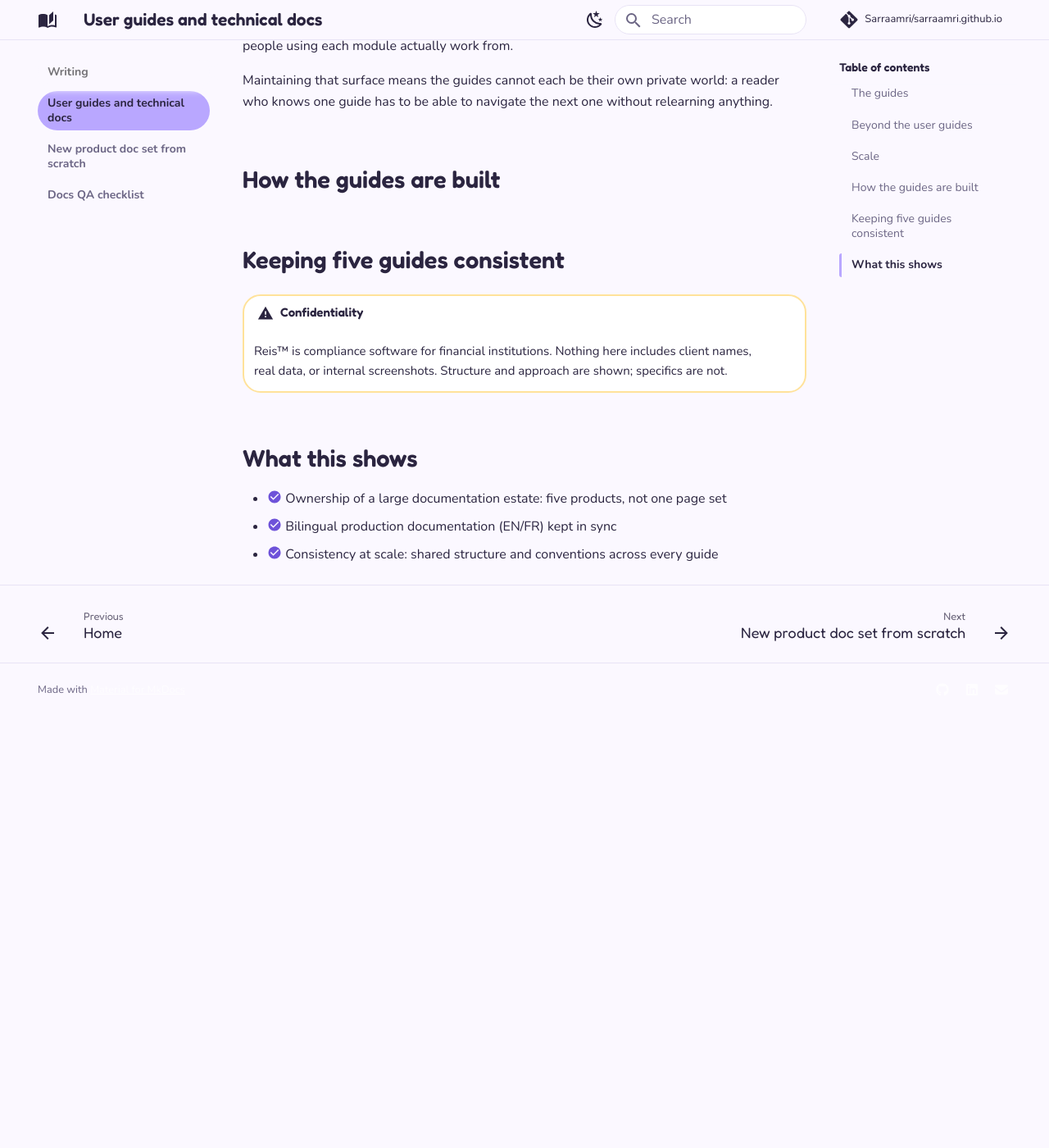
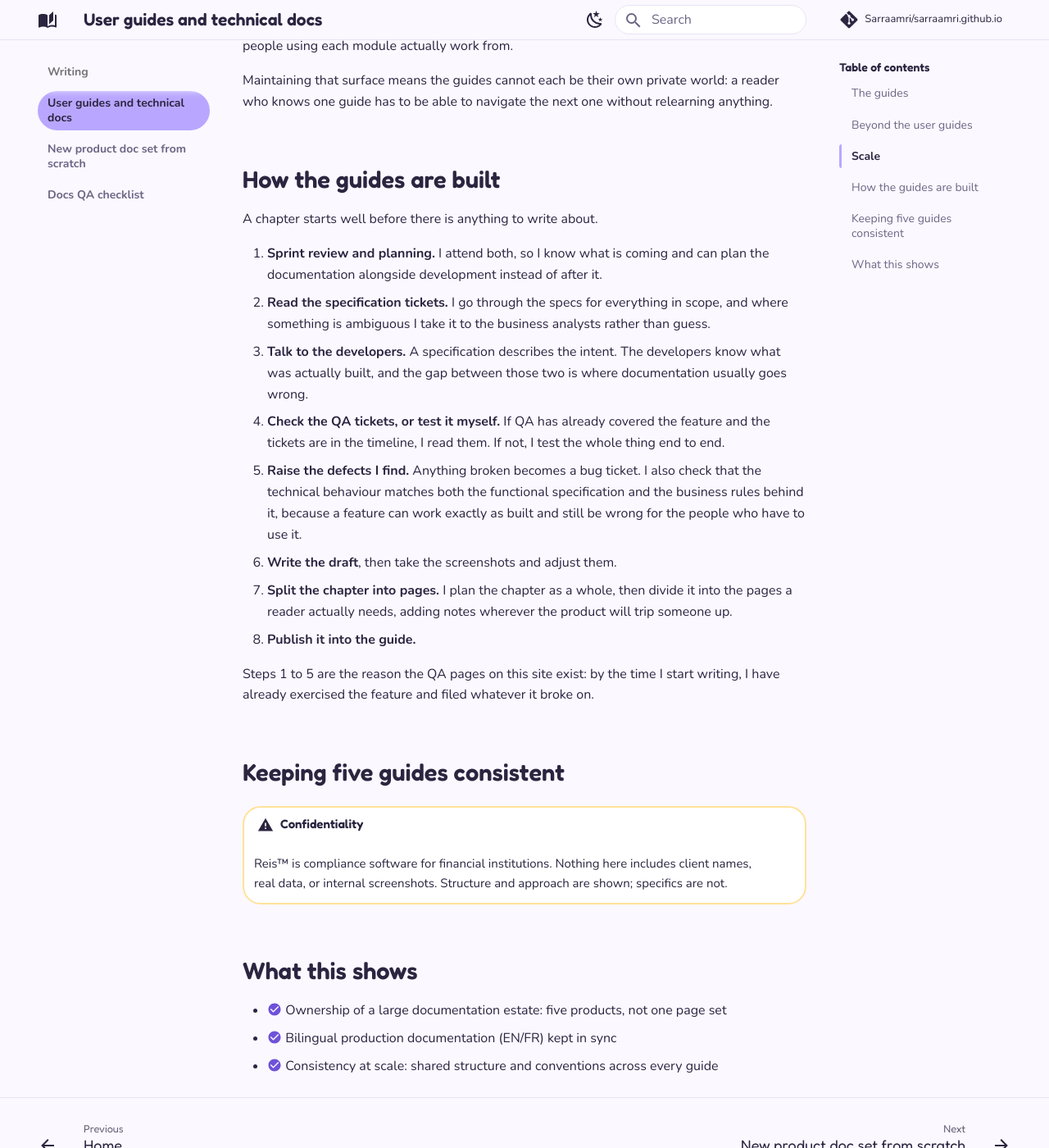
Before and after one commit to Sarraamri/sarraamri.github.io, an MkDocs documentation site: the page built from docs/writing/reis-user-guides.md, in a window 1280 px wide and 1400 px high, scrolled down 1362 px. Shown: the whole window at 82% size. Built offline with MkDocs 1.6.1 and Material for MkDocs 9.7.7, drawn with Linux system fonts in a browser that asks for light colours; comment, search, counter and statistics services are not loaded; before the commit the page ends 2235 px from its top, so only the background shows below that.

Commit message:
Write the real documentation process, fix buttons, lead-in title, footer
- "How the guides are built" replaced with Sarra's actual eight-step
  process: sprint ceremonies, specs, BA and developer conversations, QA
  tickets or her own end-to-end testing, defect tickets, checking technical
  behaviour against functional and business rules, then draft, screenshots,
  chapter split and publication.
- Buttons and pills lost their bottom border, because the link-underline
  reset used border-bottom:none on components whose outline is a border.
  Restored per component, so the pills are closed all the way round.
- The lead-in box title carried Material's negative side margin, which
  pushed it left of its own body text. Margin zeroed so the two align.
- The footer credit was unreadable: Material's html .md-footer-meta a:hover
  out-specifies the site rule and forced white text while the butter
  highlight still applied. Footer links now keep their own colour and the
  highlighter is excluded there.

Co-Authored-By: Claude Opus 5 <noreply@anthropic.com>

```diff
--- a/docs/stylesheets/extra.css
+++ b/docs/stylesheets/extra.css
@@ -741,3 +741,55 @@ button:focus-visible,
 @media screen and (min-width: 76.25em) {
   .sa-hero h1 { font-size: 2.45rem; }
 }
+
+/* ==========================================================================
+   17. Round three
+   ========================================================================== */
+
+/* --- Buttons and pills were losing their bottom border ------------------- */
+/* The link-underline reset used `border-bottom: none`, which deleted the
+   border of anything whose outline IS a border. Restore it per component. */
+
+.md-typeset a.md-button {
+  border: 2.5px solid var(--sa-ink);
+  border-radius: 999px;
+}
+.md-typeset a.md-button--primary { border-color: var(--sa-ink); }
+.md-typeset a.sa-pill { border: 2px solid var(--sa-ink); border-radius: 999px; }
+
+/* --- Lead-in box: align the title with the body text --------------------- */
+/* Material gives the title a negative side margin so its tint can bleed to
+   the edges. With no tint, that just pushed it left of the paragraph. */
+
+.md-typeset .admonition.sticker > .admonition-title {
+  margin-left: 0;
+  margin-right: 0;
+  padding-left: 0;
+}
+
+/* --- Footer: "Made with" was white on butter, so unreadable -------------- */
+/* Material's `html .md-footer-meta.md-typeset a:hover` (0,3,1) out-specifies
+   the site link rule, so it kept its own colour while the butter highlight
+   from the generic rule still applied. Match its specificity and drop the
+   highlighter in the footer entirely. */
+
+:root, [data-md-color-scheme="default"], [data-md-color-scheme="slate"] {
+  --md-footer-fg-color:          var(--sa-ink);
+  --md-footer-fg-color--light:   var(--sa-soft);
+  --md-footer-fg-color--lighter: var(--sa-soft);
+  --md-footer-bg-color:          var(--sa-paper);
+  --md-footer-bg-color--dark:    var(--sa-paper);
+}
+
+html .md-footer-meta.md-typeset a {
+  color: var(--sa-ink);
+  background: none;
+  border-bottom: none;
+  text-decoration: underline;
+  text-underline-offset: .2em;
+}
+html .md-footer-meta.md-typeset a:hover,
+html .md-footer-meta.md-typeset a:focus {
+  color: var(--sa-underline);
+  background: none;
+}
--- a/docs/writing/reis-user-guides.md
+++ b/docs/writing/reis-user-guides.md
@@ -41,9 +41,27 @@ knows one guide has to be able to navigate the next one without relearning anyth
 
 ## How the guides are built
 
-<!-- TODO: describe the shared architecture in your own words: the page structure you reuse
-across all five guides, the conventions (naming, admonitions, figure captions, cross-references),
-and how the EN and FR versions stay in sync. This is the part hiring managers care about. -->
+A chapter starts well before there is anything to write about.
+
+1. **Sprint review and planning.** I attend both, so I know what is coming and can plan the
+   documentation alongside development instead of after it.
+2. **Read the specification tickets.** I go through the specs for everything in scope, and where
+   something is ambiguous I take it to the business analysts rather than guess.
+3. **Talk to the developers.** A specification describes the intent. The developers know what was
+   actually built, and the gap between those two is where documentation usually goes wrong.
+4. **Check the QA tickets, or test it myself.** If QA has already covered the feature and the
+   tickets are in the timeline, I read them. If not, I test the whole thing end to end.
+5. **Raise the defects I find.** Anything broken becomes a bug ticket. I also check that the
+   technical behaviour matches both the functional specification and the business rules behind
+   it, because a feature can work exactly as built and still be wrong for the people who have to
+   use it.
+6. **Write the draft**, then take the screenshots and adjust them.
+7. **Split the chapter into pages.** I plan the chapter as a whole, then divide it into the pages
+   a reader actually needs, adding notes wherever the product will trip someone up.
+8. **Publish it into the guide.**
+
+Steps 1 to 5 are the reason the QA pages on this site exist: by the time I start writing, I have
+already exercised the feature and filed whatever it broke on.
 
 ## Keeping five guides consistent
 
--- a/mkdocs.yml
+++ b/mkdocs.yml
@@ -39,7 +39,7 @@ theme:
     - content.code.copy
 
 extra_css:
-  - stylesheets/extra.css?v=5
+  - stylesheets/extra.css?v=6
 
 markdown_extensions:
   - admonition
```
